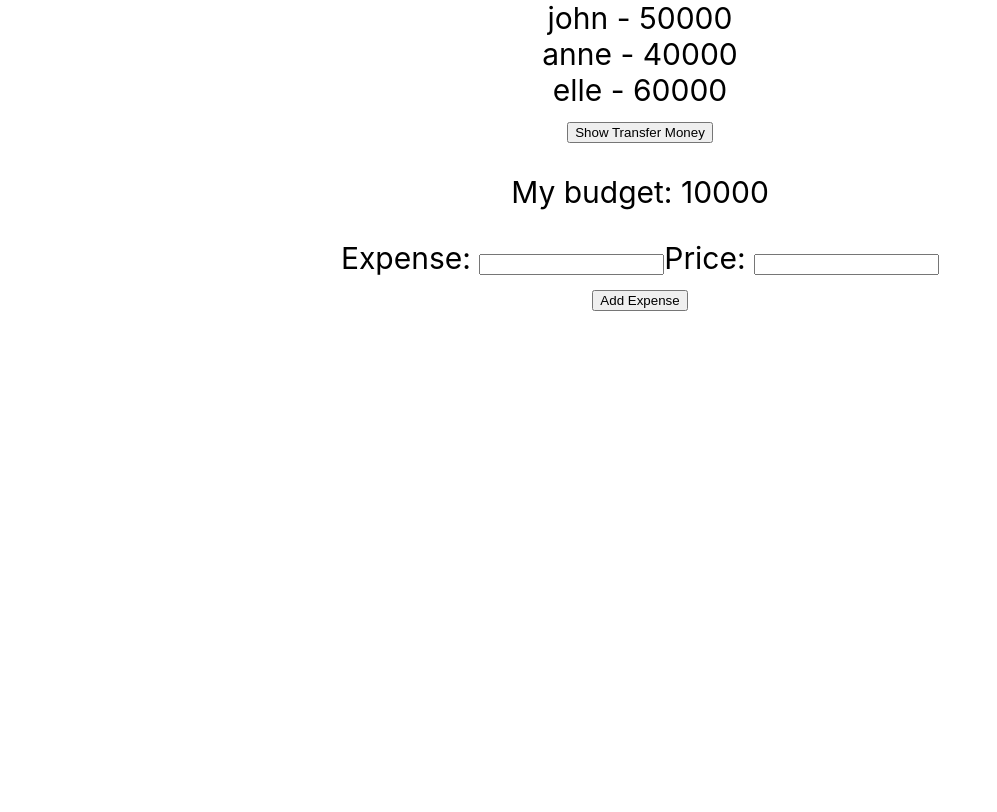
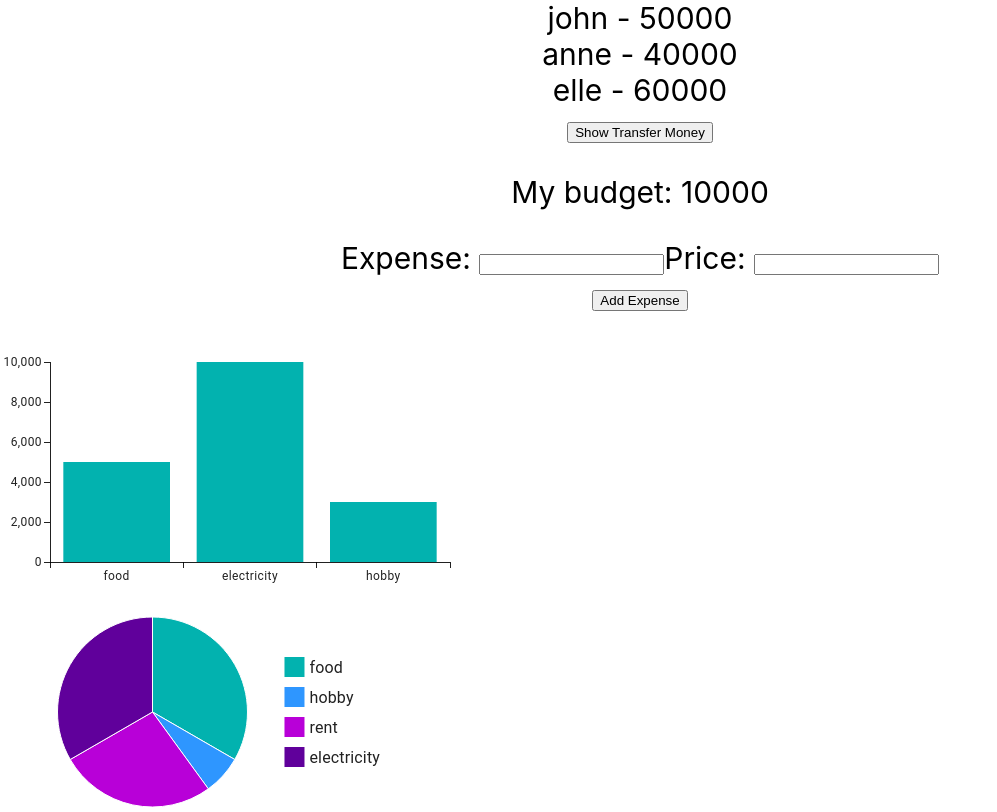
Before and after one commit to mikeeojastro22/bankbudget, a React (Create React App) app: page / in a window 1280 px wide. Shown: the whole page, without its empty margins (0-997 px from the left). Built offline with nearby package versions, Linux system fonts and the light colour scheme.

Commit message:
November 8, 2024

```diff
--- a/package.json
+++ b/package.json
@@ -3,6 +3,10 @@
   "version": "0.1.0",
   "private": true,
   "dependencies": {
+    "@emotion/react": "^11.13.3",
+    "@emotion/styled": "^11.13.0",
+    "@mui/material": "^6.1.6",
+    "@mui/x-charts": "^7.22.1",
     "@testing-library/jest-dom": "^5.17.0",
     "@testing-library/react": "^13.4.0",
     "@testing-library/user-event": "^13.5.0",
--- a/src/App.js
+++ b/src/App.js
@@ -1,12 +1,45 @@
 import './App.css';
 import Bank from './components/Bank/Bank';
 import Budget from './components/Budget/Budget';
+import { BarChart, PieChart } from '@mui/x-charts';
 
 function App() {
   return (
     <div className="App">
       <Bank />
       <Budget />
+
+      <BarChart
+        xAxis={[
+          {
+            id: 'barCategories',
+            data: ['food', 'electricity', 'hobby'],
+            scaleType: 'band',
+          },
+        ]}
+        series={[
+          {
+            data: [5000, 10000, 3000],
+          },
+        ]}
+        width={500}
+        height={300}
+      />
+
+      <PieChart
+        series={[
+          {
+            data: [
+              { id: 0, value: 5000, label: 'food' },
+              { id: 1, value: 1000, label: 'hobby' },
+              { id: 2, value: 4000, label: 'rent' },
+              { id: 3, value: 5000, label: 'electricity' },
+            ],
+          },
+        ]}
+        width={400}
+        height={200}
+      />
     </div>
   );
 }
```
Also changed, not shown: 1 other file (tests, documents, lock files or other folders).
